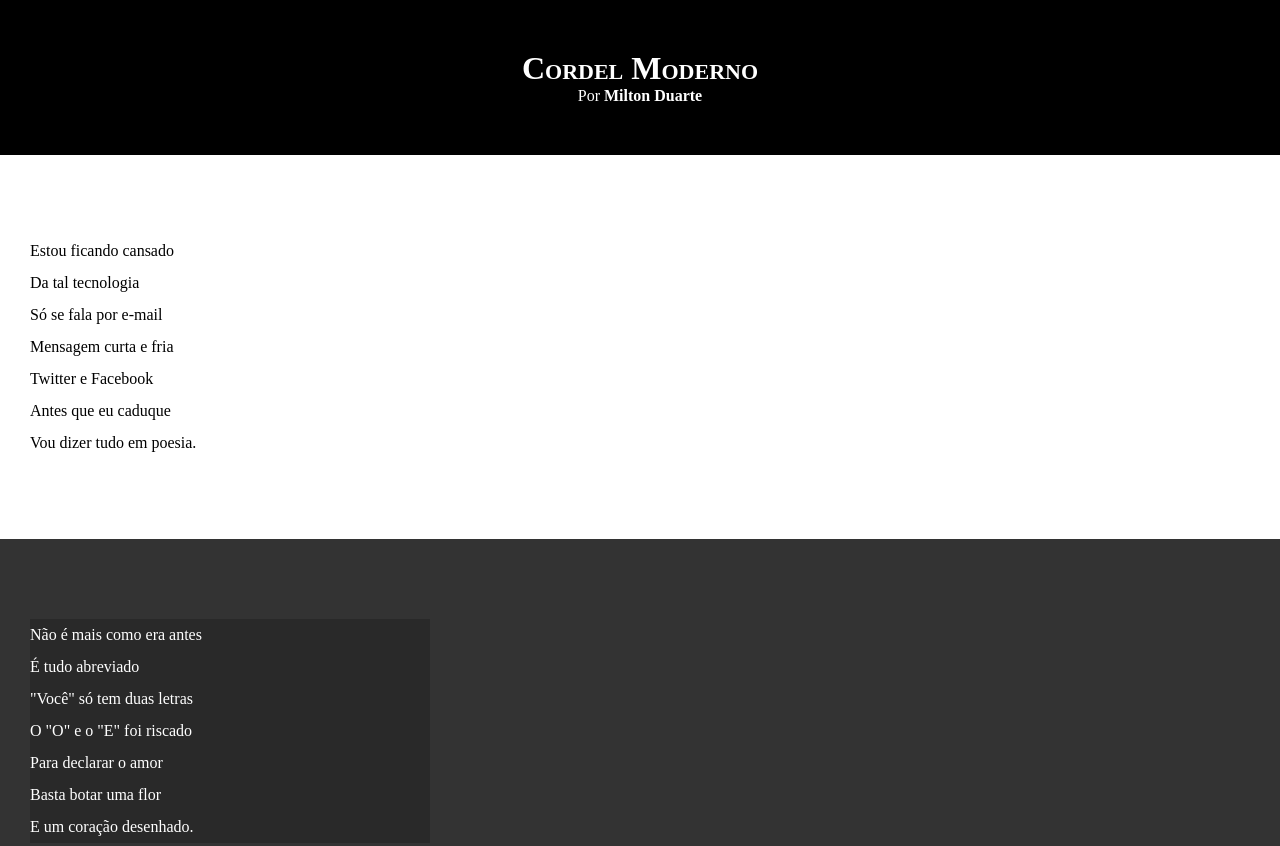
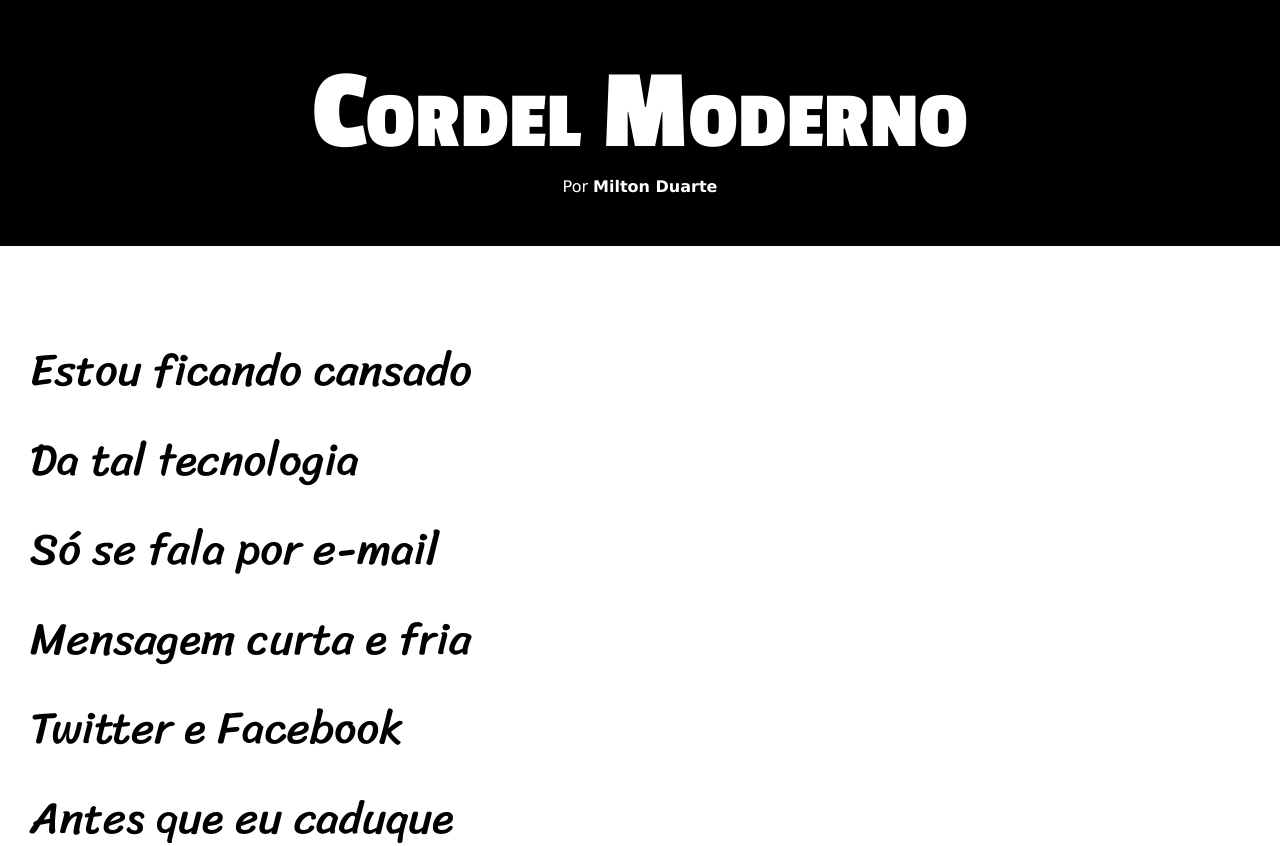
Before and after one commit to brunogranemann/html-css, a plain HTML site: page desafios/d012/index.html in a window 1280 px wide. Shown: the top 846 px of the page. Drawn offline with Linux system fonts and the light colour scheme.

Commit message:
Atualizei o estilo do desafio 012

```diff
--- a/desafios/d012/style.css
+++ b/desafios/d012/style.css
@@ -1,14 +1,26 @@
 @charset "UTF-8";
+
+@import url('https://fonts.googleapis.com/css2?family=Passion+One:wght@400;700;900&display=swap');
+
+@import url('https://fonts.googleapis.com/css2?family=Sriracha&display=swap');
+
+:root {
+    --fonte1: Verdana, Geneva, Tahoma, sans-serif;
+    --fonte2: 'Passion One', cursive;
+    --fonte3: 'Sriracha', cursive;
+}
 
 * {
     margin: 0px;
     padding: 0px;
     text-decoration: none;
+    font-size: 1em;
 }
 
 html, body {
     min-height: 100vh;
     background-color: darkgray;
+    font-family: var(--fonte1);
 }
 
 header {
@@ -20,6 +32,8 @@ header {
 header > h1 {
     padding-top: 50px;
     font-variant: small-caps;
+    font-family: var(--fonte2);
+    font-size: 9vw;
 }
 
 header > p {
@@ -40,6 +54,8 @@ section {
     padding-bottom: 10vh;
     line-height: 2em;
     padding-left: 30px;
+    font-family: var(--fonte3);
+    font-size: 3.5vw;
 }
 
 section.normal {
@@ -53,7 +69,7 @@ section.imagem {
 }
 
 section.imagem > p {
-    width: 400px;
+    display: inline-block;
     background-color: rgba(0, 0, 0, 0.197);
 }
 
```
